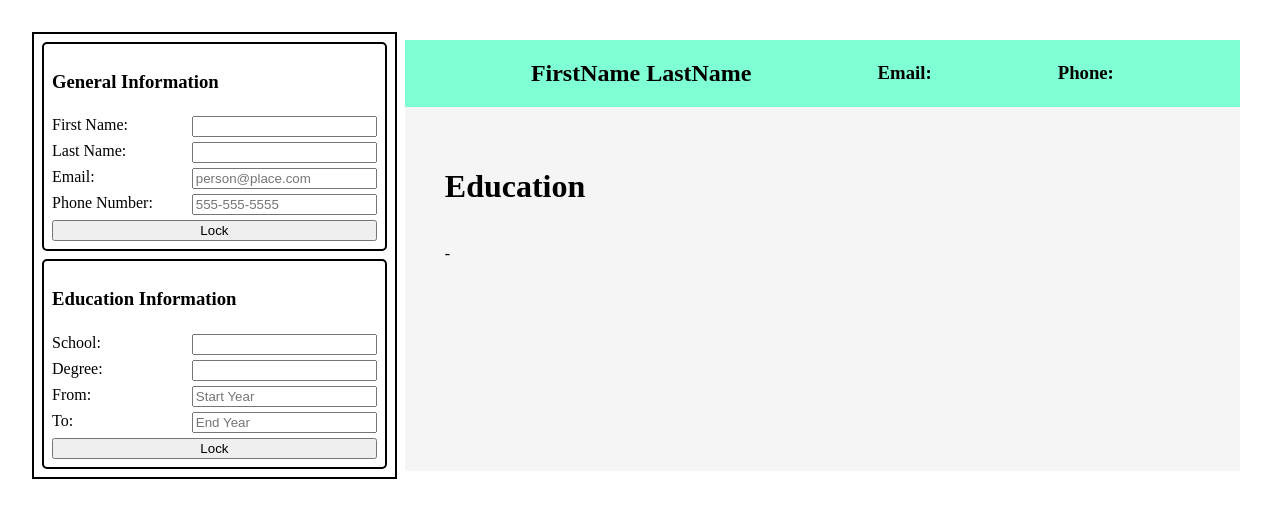
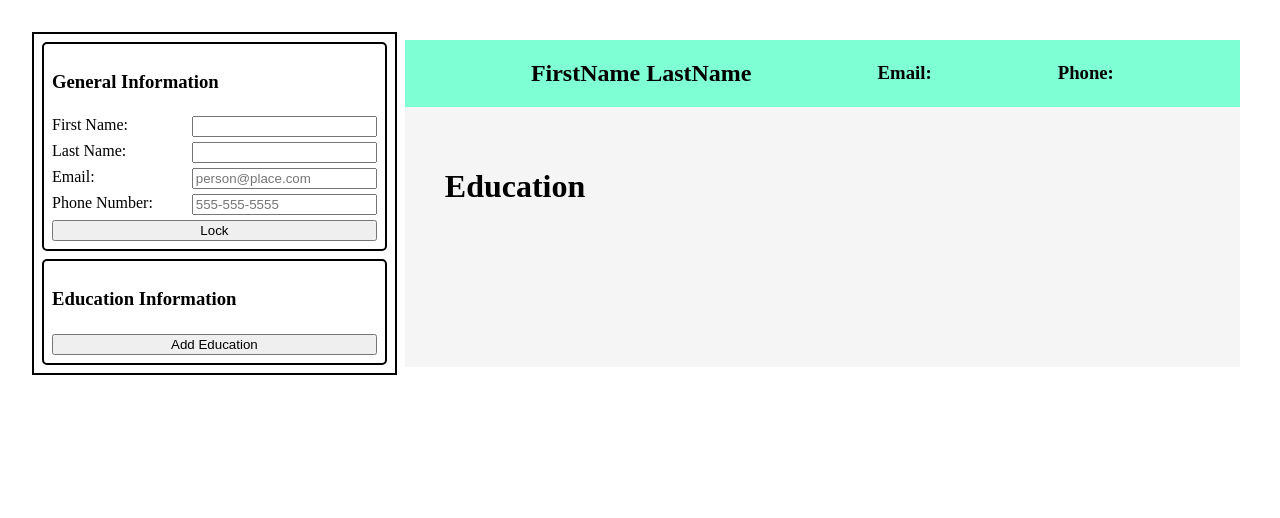
Before and after one commit to JoshMerhar/TOP-CV-App, a React (Vite) app in the folder TOP-CV-App/: page / in a window 1280 px wide. Shown: the top 518 px of the page. Built offline with nearby package versions, Linux system fonts and the light colour scheme.

Commit message:
Add dynamic education section and fix inputs to properly update state

```diff
--- a/TOP-CV-App/package.json
+++ b/TOP-CV-App/package.json
@@ -21,6 +21,7 @@
     "eslint-plugin-react": "^7.33.2",
     "eslint-plugin-react-hooks": "^4.6.0",
     "eslint-plugin-react-refresh": "^0.4.5",
+    "uuid": "^9.0.1",
     "vite": "^5.1.4"
   }
 }
--- a/TOP-CV-App/src/App.jsx
+++ b/TOP-CV-App/src/App.jsx
@@ -6,14 +6,18 @@ import '../src/styles/main.css'
 
 export default function App() {
   const [genInfo, setGenInfo] = useState({ firstName: 'FirstName', lastName: 'LastName', email: '', phone: '' });
-  const [educationInfo, setEducationInfo] = useState({ school: '', degree: '', fromYear: '', toYear: '' });
+  const [educationInfo, setEducationInfo] = useState([]);
+
+  function handleEducationChange(newEducationInfo) {
+    setEducationInfo(newEducationInfo);
+  }
 
   return (
     <>
       <div className="container">
         <div className="inputs">
           <GeneralInfo genInfo={genInfo} setGenInfo={setGenInfo} />
-          <EducationInfo educationInfo={educationInfo} setEducationInfo={setEducationInfo} />
+          <EducationInfo educationInfo={educationInfo} setEducationInfo={handleEducationChange} />
         </div>
         <div className="main-display">
           <DisplayInfo genInfo={genInfo} educationInfo={educationInfo} />
--- a/TOP-CV-App/src/components/display-info.jsx
+++ b/TOP-CV-App/src/components/display-info.jsx
@@ -8,12 +8,15 @@ export default function DisplayInfo({ genInfo, educationInfo }) {
       </div>
       <div className="education-info-display">
         <h1>Education</h1>
-        <h3>{educationInfo.school}</h3>
-        <p>
-          {educationInfo.degree}<br></br>
-          {educationInfo.fromYear} - {educationInfo.toYear}
-        </p>
-
+        {educationInfo.map((education) => (
+          <div key={education.id}>
+            <h3>{education.school}</h3>
+            <p>
+              {education.degree}<br></br>
+              {education.fromYear} - {education.toYear}
+            </p>
+            </div>
+          ))}
       </div>
     </>
   )
--- a/TOP-CV-App/src/components/education-info.jsx
+++ b/TOP-CV-App/src/components/education-info.jsx
@@ -1,65 +1,73 @@
+import { v1 } from 'uuid'
 import InfoInput from './input'
 import '../styles/main.css'
 
 export default function EducationInfo({ educationInfo, setEducationInfo }) {
 
-    function handleChanges(id, value) {
-        setEducationInfo(prevState => ({
-            ...prevState,
+    function handleChanges(index, id, value) {
+        setEducationInfo(prevState => {
+          const newEducationInfo = [...prevState];
+          newEducationInfo[index] = {
+            ...newEducationInfo[index],
             [id]: value
-        }));
+          };
+          return newEducationInfo;
+      });
     }
 
-    let inputsLocked = false;
-    function toggleLock() {
-        const lockButton = document.getElementById('lock-education-button');
-        const school = document.getElementById('school');
-        const degree = document.getElementById('degree');
-        const fromYear = document.getElementById('fromYear');
-        const toYear = document.getElementById('toYear');
+    function addEducationSection() {
+      setEducationInfo(prevState => [
+        ...prevState,
+        {
+          id: v1(),
+          school: '',
+          degree: '',
+          fromYear: '',
+          toYear: ''
+        }
+      ]);
+    }
 
-        if (!inputsLocked) {
-            inputsLocked = true;
-            school.disabled = true;
-            degree.disabled = true;
-            fromYear.disabled = true;
-            toYear.disabled = true;
-        } else {
-            inputsLocked = false;
-            school.disabled = false;
-            degree.disabled = false;
-            fromYear.disabled = false;
-            toYear.disabled = false;
-        }
+    function removeEducationSection(index) {
+      setEducationInfo(prevState => {
+        const newEducationInfo = [...prevState];
+        newEducationInfo.splice(index, 1);
+        return newEducationInfo;
+      });
     }
 
     return (
         <>
           <div className="inputs-block">
             <h3>Education Information</h3>
+            {educationInfo.map((education, index) => (
+              <div key={education.id} className="inputs-block">
                 <InfoInput
-              id="school"
+                  id={`school-${index}`}
                   label="School:"
-              onChange={handleChanges}
+                  onChange={(value) => handleChanges(index, 'school', value)}
                 />
                 <InfoInput
-              id="degree"
+                  id={`degree-${index}`}
                   label="Degree:"
-              onChange={handleChanges}
+                  onChange={(value) => handleChanges(index, 'degree', value)}
                 />
                 <InfoInput
-              id="fromYear"
+                  id={`fromYear-${index}`}
                   label="From:"
                   placeholder="Start Year"
-              onChange={handleChanges}
+                  onChange={(value) => handleChanges(index, 'fromYear', value)}
                 />
                 <InfoInput
-              id="toYear"
+                  id={`toYear-${index}`}
                   label="To:"
                   placeholder="End Year"
-              onChange={handleChanges}
+                  onChange={(value) => handleChanges(index, 'toYear', value)}
                 />
-            <button type="button" id="lock-education-button" onClick={toggleLock}>Lock</button>
+                <button type="button" id="remove-education-button" onClick={() => removeEducationSection(index)}>Remove Education</button>
+              </div>
+            ))}
+            <button type="button" id="add-education-button" onClick={addEducationSection}>Add Education</button>
           </div>
         </>
     )
--- a/TOP-CV-App/src/components/general-info.jsx
+++ b/TOP-CV-App/src/components/general-info.jsx
@@ -1,5 +1,4 @@
 import InfoInput from './input'
-import DisplayInfo from './display-info'
 import '../styles/main.css'
 
 export default function GeneralInfo({ genInfo, setGenInfo }) {
@@ -43,24 +42,24 @@ export default function GeneralInfo({ genInfo, setGenInfo }) {
             <InfoInput
               id="firstName"
               label="First Name:"
-              onChange={handleChanges}
+              onChange={(value) => handleChanges('firstName', value)}
             />
             <InfoInput
               id="lastName"
               label="Last Name:"
-              onChange={handleChanges}
+              onChange={(value) => handleChanges('lastName', value)}
             />
             <InfoInput
               id="email"
               label="Email:"
               placeholder='person@place.com'
-              onChange={handleChanges}
+              onChange={(value) => handleChanges('email', value)}
             />
             <InfoInput
               id="phone"
               label="Phone Number:"
               placeholder='555-555-5555'
-              onChange={handleChanges}
+              onChange={(value) => handleChanges('phone', value)}
             />
             <button type="button" id="lock-general-button" onClick={toggleLock}>Lock</button>
           </div>
--- a/TOP-CV-App/src/components/input.jsx
+++ b/TOP-CV-App/src/components/input.jsx
@@ -1,4 +1,8 @@
-export default function InfoInput({ id, label, placeholder, onChange }) {
+export default function InfoInput({ label, id, value, placeholder, onChange }) {
+
+    function handleChange(event) {
+      onChange(event.target.value);
+    }
 
     return (
         <div>
@@ -6,11 +10,12 @@ export default function InfoInput({ id, label, placeholder, onChange }) {
             {label}
             {' '}
             <input
+              type="text"
               id={id}
-              type="text"
+              value={value}
               placeholder={placeholder}
               maxLength="30"
-              onChange={(e) => onChange(id, e.target.value)}
+              onChange={handleChange}
             />
           </label>
         </div>
```
Also changed, not shown: 1 other file (tests, documents, lock files or other folders). Lines whose indentation alone changed are shown as unchanged.
